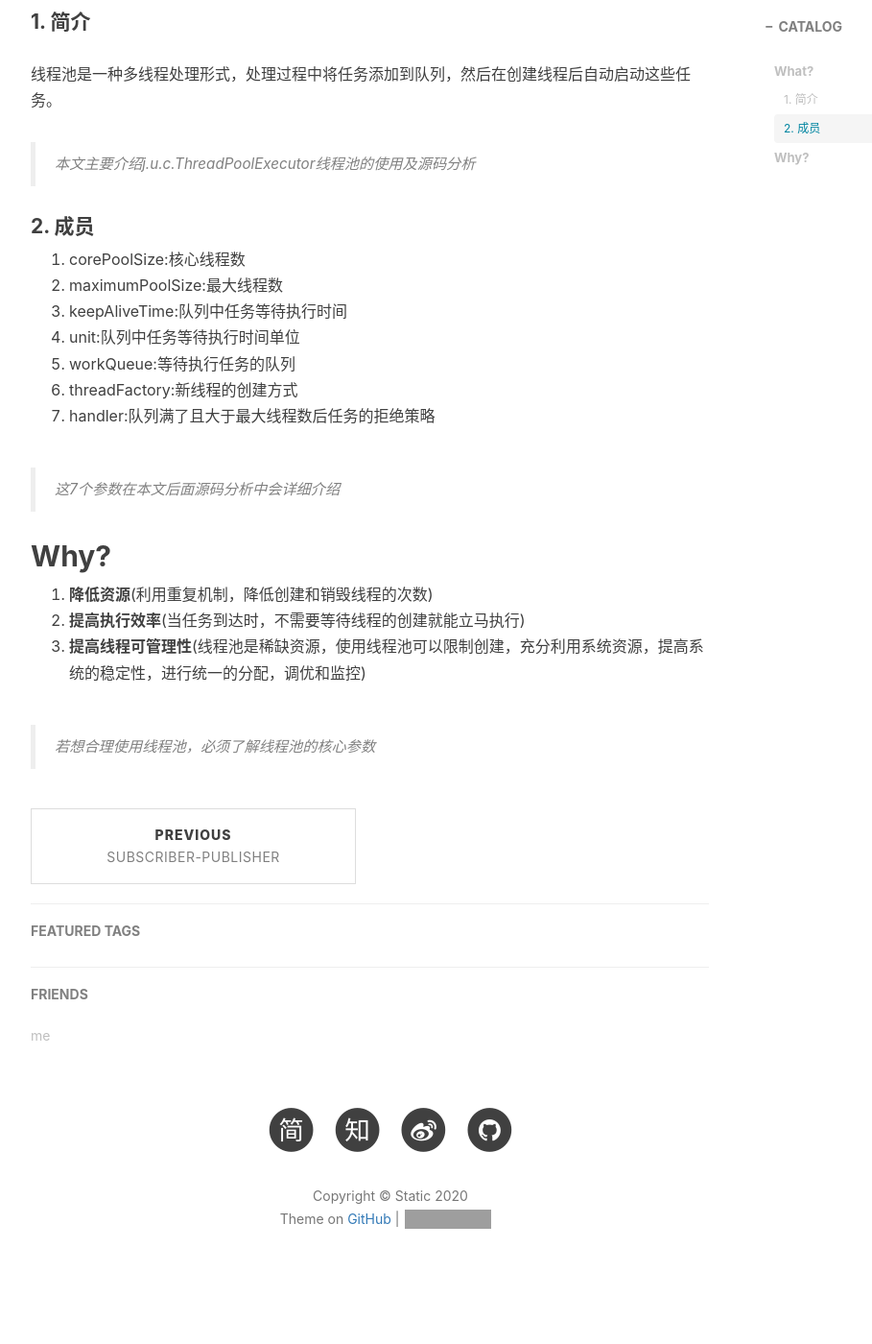
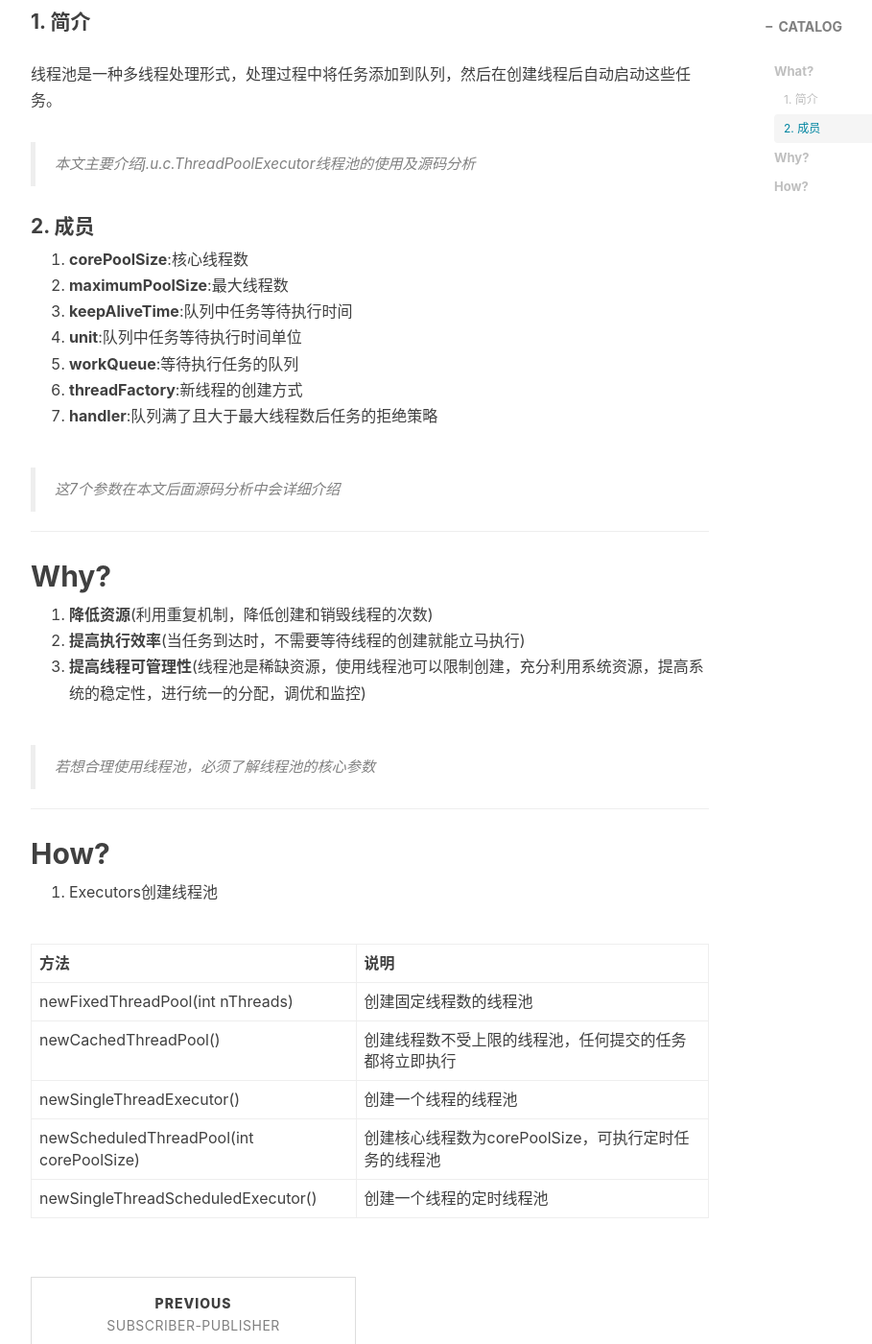
Before and after one commit to whvixd/qilixiang.github.io, a Jekyll site: the page built from _posts/2020-05-07-thread-pool.md, in a window 1280 px wide and 1400 px high, scrolled down 559 px. Shown: the whole window at 96% size, without its empty margins (233-1142 px from the left). Built offline with Jekyll 4.4.1, drawn with Linux system fonts in a browser that asks for light colours; nearby versions of some CDN libraries; comment, search, counter and statistics services are not loaded; before the commit the page ends 1933 px from its top, so only the background shows below that; grey boxes are pictures that could not be loaded.

Commit message:
线程池博客

```diff
--- a/_posts/2020-05-07-thread-pool.md
+++ b/_posts/2020-05-07-thread-pool.md
@@ -17,15 +17,17 @@ tags:
 > 本文主要介绍j.u.c.ThreadPoolExecutor线程池的使用及源码分析
 
 #### 2. 成员
-1. corePoolSize:核心线程数
-2. maximumPoolSize:最大线程数
-3. keepAliveTime:队列中任务等待执行时间
-4. unit:队列中任务等待执行时间单位
-5. workQueue:等待执行任务的队列
-6. threadFactory:新线程的创建方式
-7. handler:队列满了且大于最大线程数后任务的拒绝策略
+1. **corePoolSize**:核心线程数
+2. **maximumPoolSize**:最大线程数
+3. **keepAliveTime**:队列中任务等待执行时间
+4. **unit**:队列中任务等待执行时间单位
+5. **workQueue**:等待执行任务的队列
+6. **threadFactory**:新线程的创建方式
+7. **handler**:队列满了且大于最大线程数后任务的拒绝策略
 
 > 这7个参数在本文后面源码分析中会详细介绍
+
+---
 
 ## Why?
 1. **降低资源**(利用重复机制，降低创建和销毁线程的次数)
@@ -33,3 +35,17 @@ tags:
 3. **提高线程可管理性**(线程池是稀缺资源，使用线程池可以限制创建，充分利用系统资源，提高系统的稳定性，进行统一的分配，调优和监控)
 
 > 若想合理使用线程池，必须了解线程池的核心参数
+
+---
+
+## How?
+
+1. Executors创建线程池
+
+方法 | 说明
+---|---
+newFixedThreadPool(int nThreads)|创建固定线程数的线程池
+newCachedThreadPool()|创建线程数不受上限的线程池，任何提交的任务都将立即执行
+newSingleThreadExecutor()|创建一个线程的线程池
+newScheduledThreadPool(int corePoolSize)|创建核心线程数为corePoolSize，可执行定时任务的线程池
+newSingleThreadScheduledExecutor()|创建一个线程的定时线程池
```
